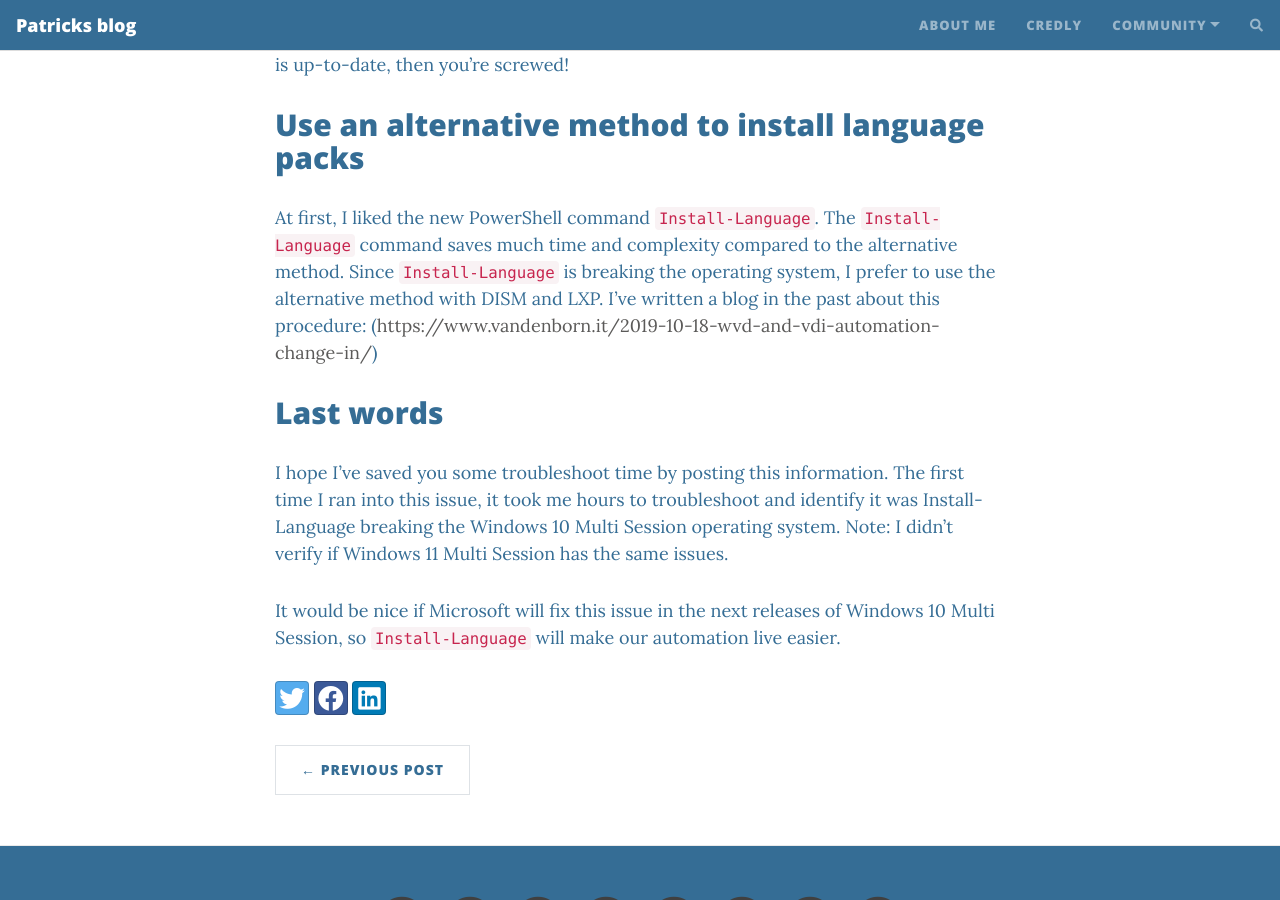
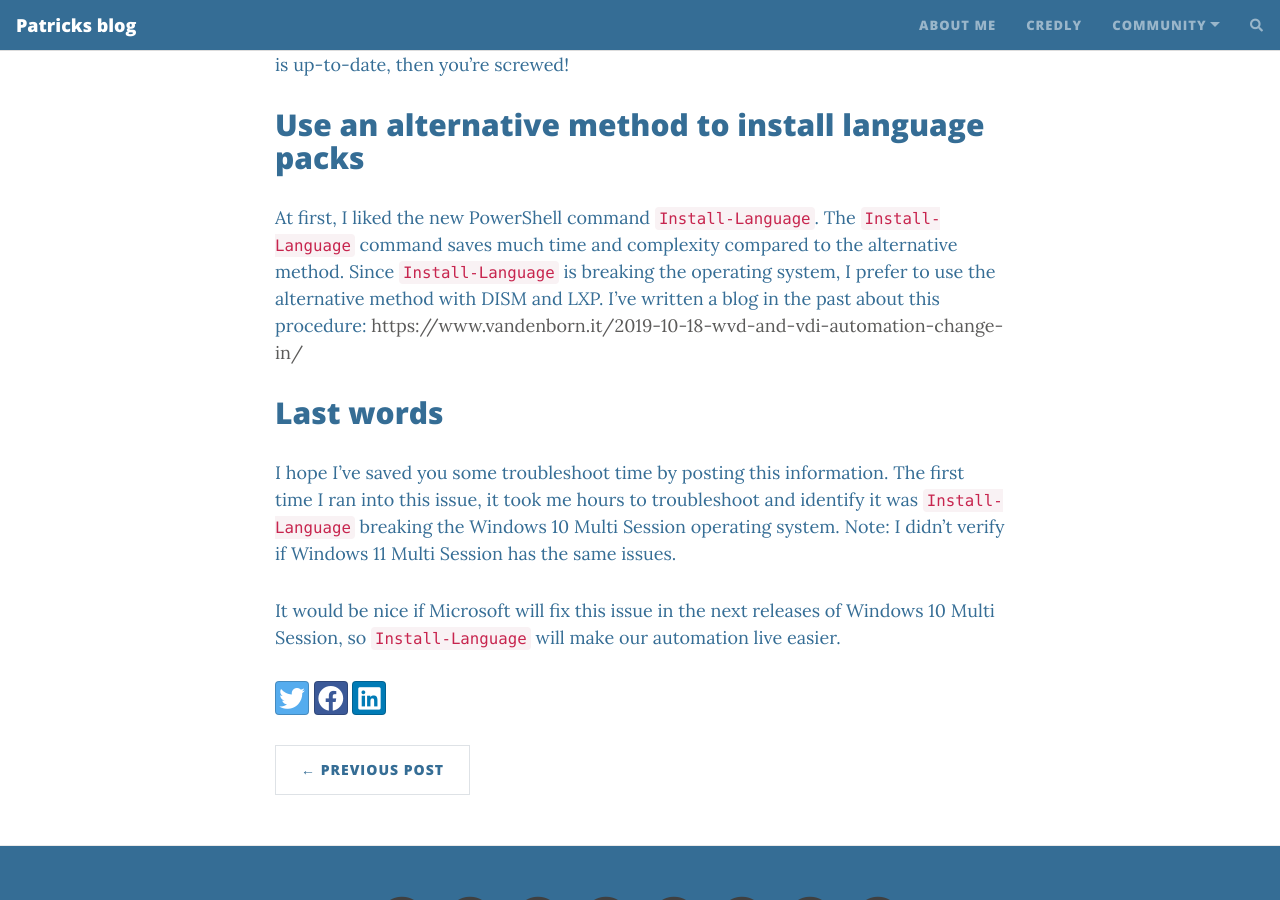
Before and after one commit to pvdnborn/pbo-website, a Jekyll site: the page built from _posts/2023-01-24-Win10-Corrupt-Install-Language.md, in a window 1280 px wide and 900 px high, scrolled down 1851 px. Built offline with Jekyll 4.4.1, drawn with Linux system fonts in a browser that asks for light colours; nearby versions of some CDN libraries; comment, search, counter and statistics services are not loaded; some of the changed text lies outside the part shown.

````diff
--- a/_posts/2023-01-24-Win10-Corrupt-Install-Language.md
+++ b/_posts/2023-01-24-Win10-Corrupt-Install-Language.md
@@ -4,9 +4,9 @@ title:  "Windows 10 Multi-Session OS corruption when using “Install-Language
 date:   2023-01-24 21:00:00 +0100
 categories: Packer, Azure Virtual Desktop, AVD, Windows 10, Windows 10 Multi Session, Install-Language
 ---
-Currently, I'm doing some Microsoft Azure image deployments for Windows 10 Multi-Session 22H2. During the automation part, I found an annoying bug that I want to share with you. This bug is so irritating that it will corrupt Windows after using the ```install language``` module. You will notice that you can't connect via TCP/IP to the system anymore (including RDP/Bastion). Redeployment of the operating system is needed since there is only access via the serial console.
+Currently, I'm doing some Microsoft Azure image deployments for Windows 10 Multi-Session 22H2. During the automation part, I found an annoying bug that I want to share with you. This bug is so irritating that it will corrupt Windows after using the ```Install-Language``` module. You will notice that you can't connect via TCP/IP to the system anymore (including RDP/Bastion). Redeployment of the operating system is needed since there is only access via the serial console.
 
-Multiple people contacted me, facing the same issues since I tweeted about this issue. Tweet link: ([https://twitter.com/pvdnborn/status/1615672687199748097](https://twitter.com/pvdnborn/status/1615672687199748097)). There is a workaround for this issue, which I will describe in this blog too.
+Multiple people contacted me, facing the same issues since I tweeted about this issue. Tweet link: [https://twitter.com/pvdnborn/status/1615672687199748097](https://twitter.com/pvdnborn/status/1615672687199748097). There is a workaround for this issue, which I will describe in this blog too.
 
 ## Symptoms
 When using the latest marketplace image for Windows 10 Multi Session 22H2:
@@ -44,9 +44,9 @@ The workaround is as follows:
 Installing a cumulative update after using the ```Install-Language``` seems to fix the issue or repair the operating system. So if you don't have updates, or the marketplace image is up-to-date, then you're screwed!
 
 ## Use an alternative method to install language packs
-At first, I liked the new PowerShell command ```Install-Language```. The ```Install-Language``` command saves much time and complexity compared to the alternative method. Since ```Install-Language``` is breaking the operating system, I prefer to use the alternative method with DISM and LXP. I've written a blog in the past about this procedure: ([https://www.vandenborn.it/2019-10-18-wvd-and-vdi-automation-change-in/](https://www.vandenborn.it/2019-10-18-wvd-and-vdi-automation-change-in/))
+At first, I liked the new PowerShell command ```Install-Language```. The ```Install-Language``` command saves much time and complexity compared to the alternative method. Since ```Install-Language``` is breaking the operating system, I prefer to use the alternative method with DISM and LXP. I've written a blog in the past about this procedure: [https://www.vandenborn.it/2019-10-18-wvd-and-vdi-automation-change-in/](https://www.vandenborn.it/2019-10-18-wvd-and-vdi-automation-change-in/)
 
 ## Last words
-I hope I've saved you some troubleshoot time by posting this information. The first time I ran into this issue, it took me hours to troubleshoot and identify it was Install-Language breaking the Windows 10 Multi Session operating system. Note: I didn't verify if Windows 11 Multi Session has the same issues.
+I hope I've saved you some troubleshoot time by posting this information. The first time I ran into this issue, it took me hours to troubleshoot and identify it was ```Install-Language``` breaking the Windows 10 Multi Session operating system. Note: I didn't verify if Windows 11 Multi Session has the same issues.
 
 It would be nice if Microsoft will fix this issue in the next releases of Windows 10 Multi Session, so ```Install-Language``` will make our automation live easier.
````
